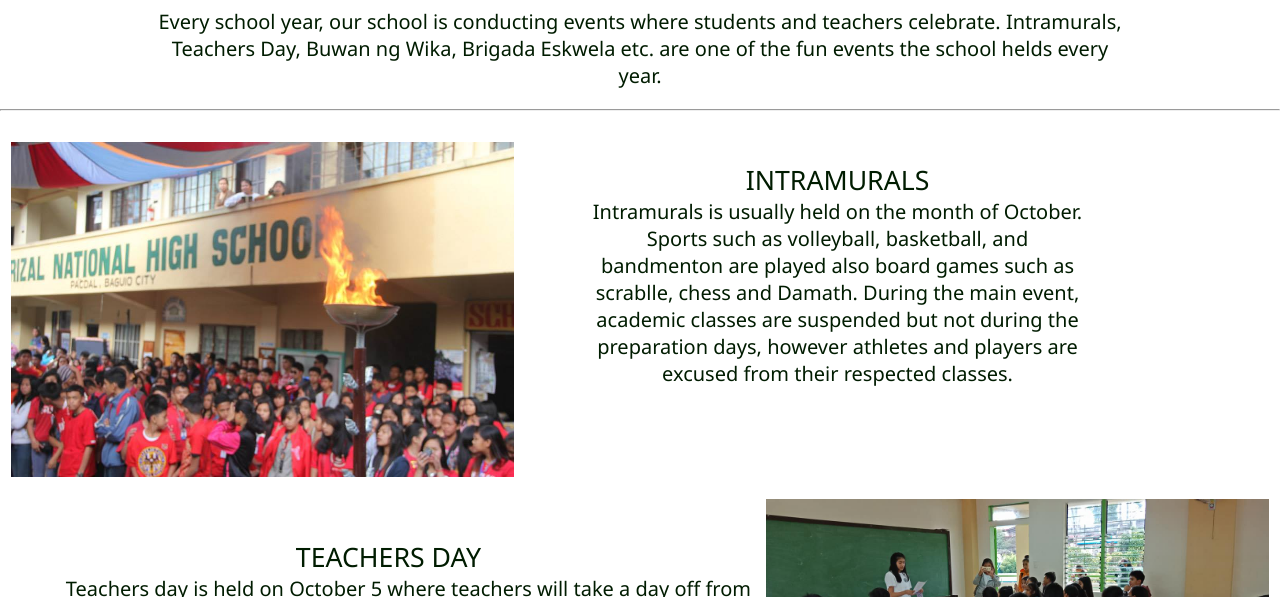
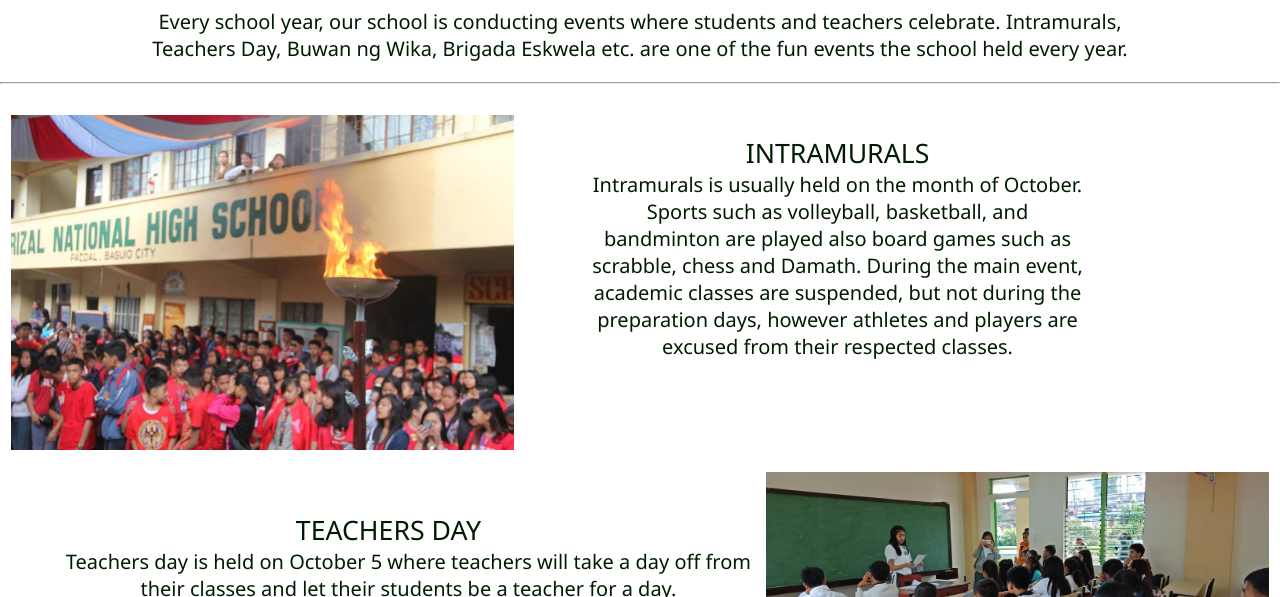
Before and after one commit to SCarina28/Final_Project, a plain HTML site: page event.html in a window 1280 px wide. Shown: the part 203-800 px from the top of the page. Drawn offline with Linux system fonts and the light colour scheme.

Commit message:
Update event.html

```diff
--- a/event.html
+++ b/event.html
@@ -24,7 +24,7 @@
           <h3 id="sevent">School Events</h3>
           <p id="einfo">Every school year, our school is conducting events where students and teachers celebrate.
             Intramurals, Teachers Day, Buwan ng Wika, Brigada Eskwela etc. are one of the fun events
-            the school helds every year. </p>
+            the school held every year. </p>
 
 
             <hr>
@@ -33,8 +33,8 @@
               <img  class="eventimg" src="img/intrams.jpg">
               <div class="text">
                 <p class="maintitle">Intramurals</p>
-                <p class="eventbody">Intramurals is usually held on the month of October. Sports such as volleyball, basketball, and bandmenton are played also board games such as scrablle,
-                    chess and Damath. During the main event, academic classes are suspended but not during the preparation days, however
+                <p class="eventbody">Intramurals is usually held on the month of October. Sports such as volleyball, basketball, and bandminton are played also board games such as scrabble,
+                    chess and Damath. During the main event, academic classes are suspended, but not during the preparation days, however
                     athletes and players are excused from their respected classes.</p>
               </div>
             </div>
```
